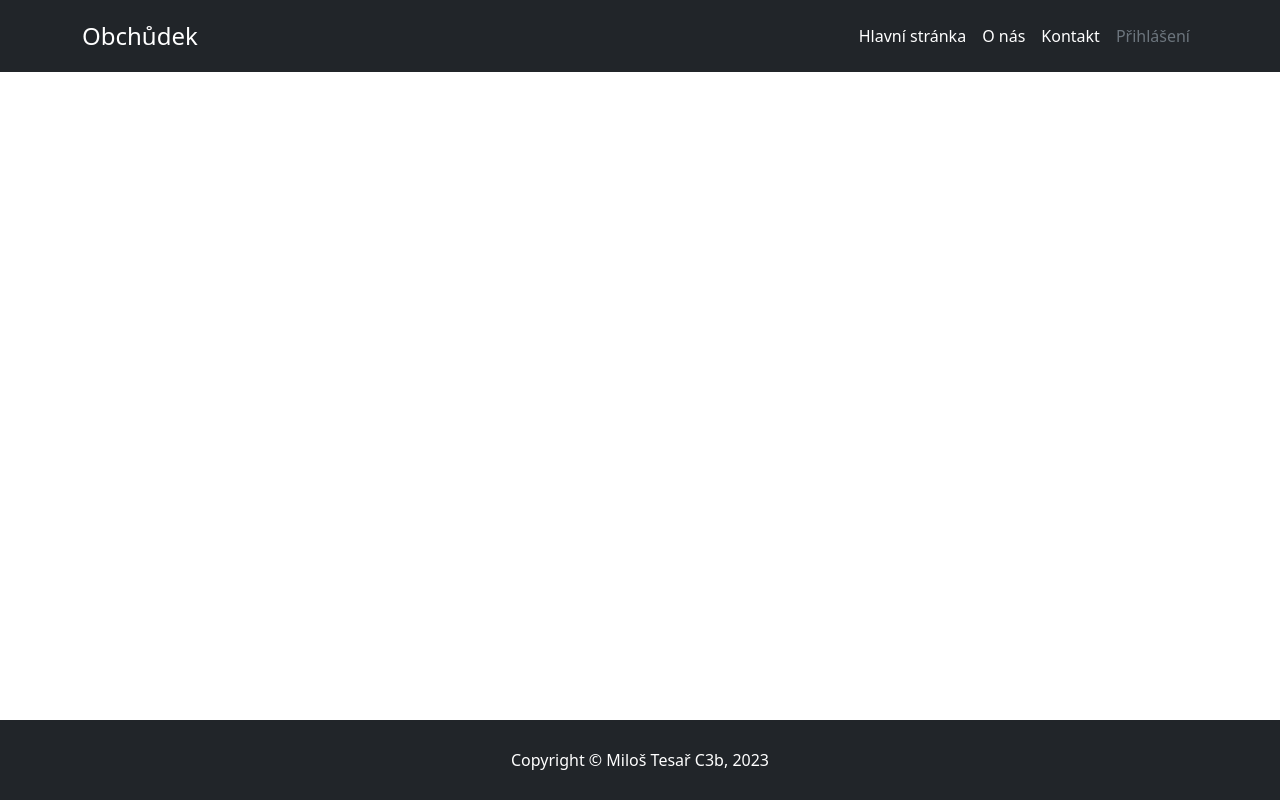
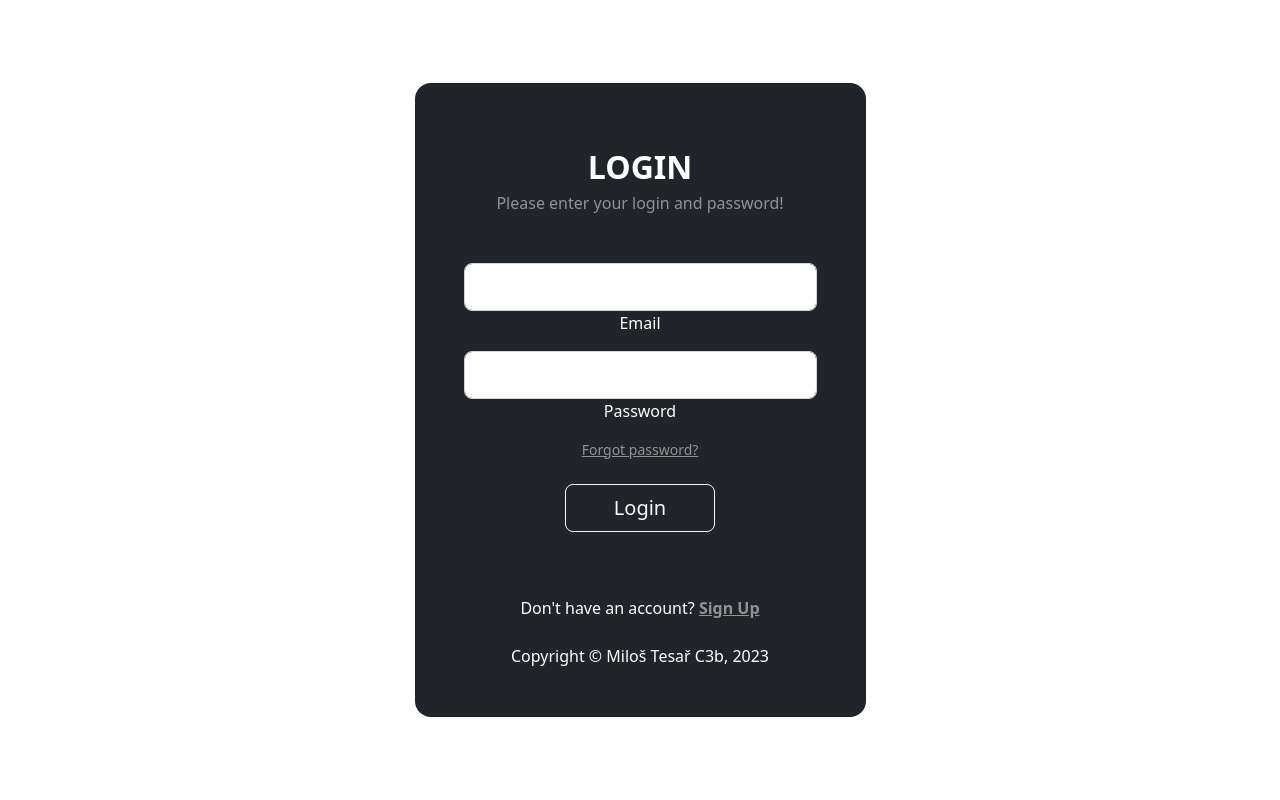
Before and after one commit to captain-milous/Xi-Project, a PHP site: page /login.php in a window 1280 px wide. Run offline with PHP 8.4, Linux system fonts and the light colour scheme.

Commit message:
Update login.php

```diff
--- a/login.php
+++ b/login.php
@@ -9,39 +9,49 @@
 
 </head>
 <body class="font-weight-bolder">
-<!-- Header -->
-  <div class="p-3 fixed-top text-bg-dark">
-    <div class="container">
 
-      <header class="d-flex flex-wrap justify-content-center ">
-        <a href="index.html" class="d-flex align-items-center mb-3 mb-md-0 me-md-auto text-dark text-decoration-none">
-          <span class="fs-4 text-white">Obchůdek</span>
-        </a>
-        <ul class="nav nav-pills">
-          <li class="nav-item"><a href="index.php" class="nav-link px-2 text-white">Hlavní stránka</a></li>
-          <li class="nav-item"><a href="#" class="nav-link px-2 text-white">O nás</a></li>
-          <li class="nav-item"><a href="#" class="nav-link px-2 text-white">Kontakt</a></li>
-          <li class="nav-item"><a href="login.php" class="nav-link px-2 text-secondary" aria-current="page">Přihlášení</a></li>
-        </ul>
-      </header>
+<section class="vh-100 gradient-custom">
+  <div class="container py-5 h-100">
+    <div class="row d-flex justify-content-center align-items-center h-100">
+      <div class="col-12 col-md-6 col-lg-6 col-xl-5">
+        <div class="card bg-dark text-white" style="border-radius: 1rem;">
+          <div class="card-body p-5 text-center">
 
+            <div class="mb-md-3 mt-md-3 pb-5">
+
+              <h2 class="fw-bold mb-1 text-uppercase">Login</h2>
+              <p class="text-white-50 mb-5">Please enter your login and password!</p>
+
+              <div class="form-outline form-white mb-2">
+                <input type="email" id="typeEmailX" class="form-control form-control-lg" />
+                <label class="form-label" for="typeEmailX">Email</label>
+              </div>
+
+              <div class="form-outline form-white mb-2">
+                <input type="password" id="typePasswordX" class="form-control form-control-lg" />
+                <label class="form-label" for="typePasswordX">Password</label>
+              </div>
+
+              <p class="small mb-3 pb-lg-2"><a class="text-white-50" href="#!">Forgot password?</a></p>
+
+              <button class="btn btn-outline-light btn-lg px-5" type="submit">Login</button>
+
+            </div>
+
+            <div>
+              <p class="mb-0">Don't have an account? <a href="register.php" class="text-white-50 fw-bold">Sign Up</a>
+              </p>
+            </div>
+
+            <br>
+            <a href="https://github.com/captain-milous/Xi-Project" class="text-white em text-decoration-none">Copyright © Miloš Tesař C3b, 2023</a>
+
+          </div>
+        </div>
+      </div>
     </div>
   </div>
-<br>
-<br>
-
-
-<!-- Footer -->
-<br>
-<br>
-<br>
-<br>
-
-  <div class="fixed-bottom container-fluid p-1 bg-dark">
-    <footer class="my-4 align-items-center text-center">
-      <a href="https://github.com/captain-milous/Xi-Project" class="text-white em text-decoration-none">Copyright © Miloš Tesař C3b, 2023</a>
-    </footer>
-  </div>
+</section>
 
 </body>
 </html>
```
